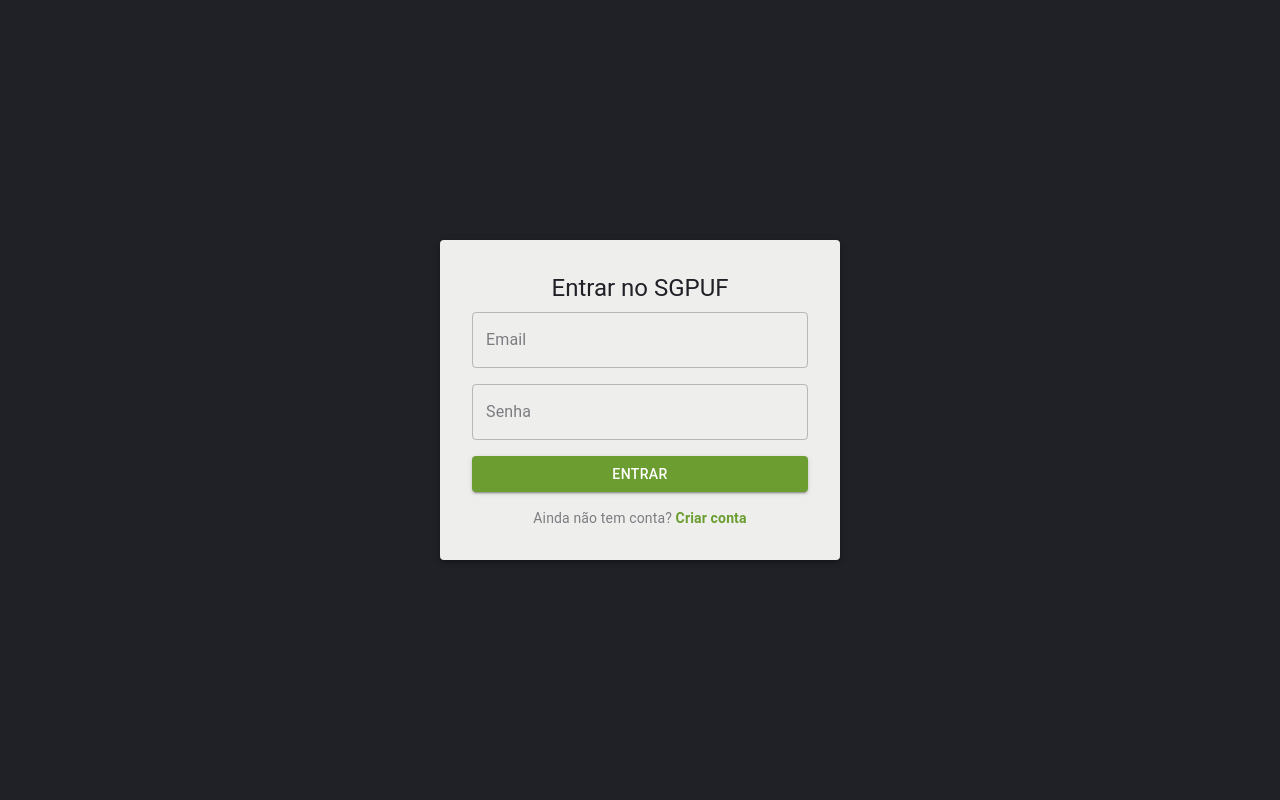
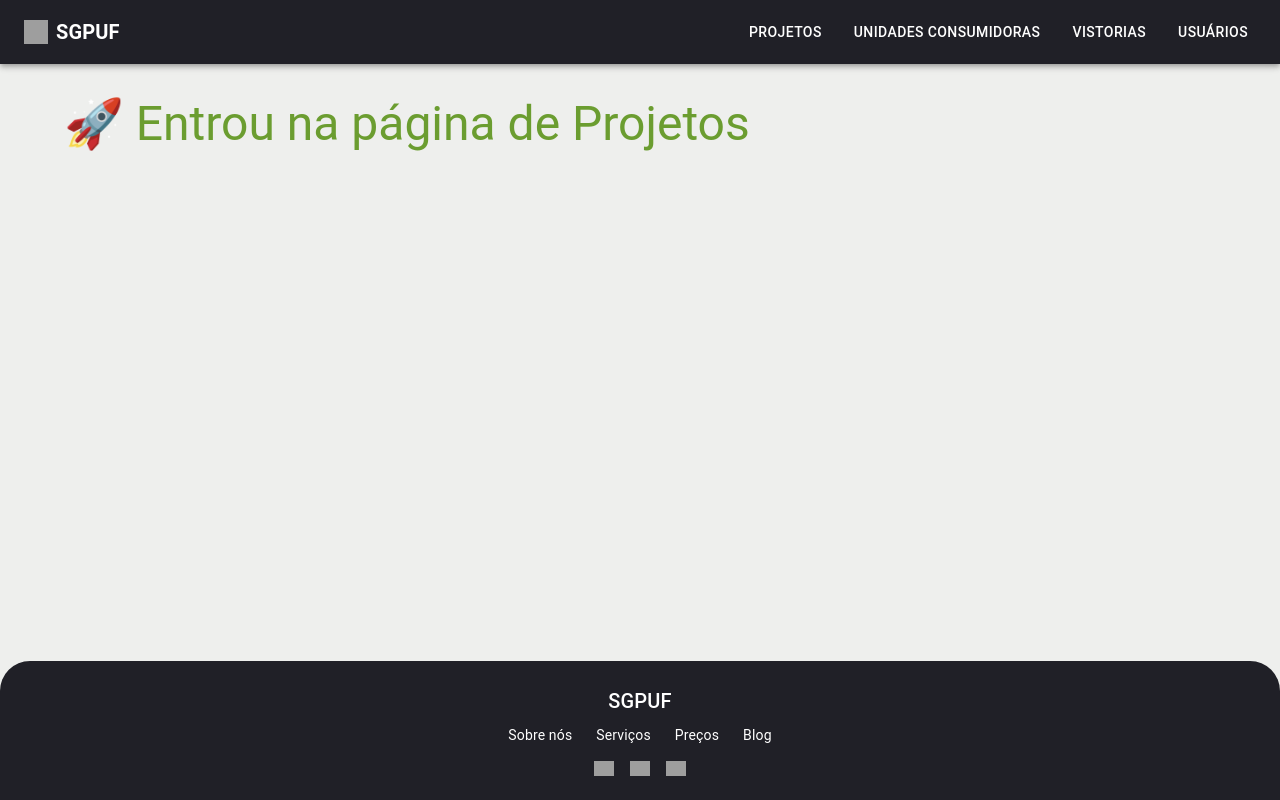
Before and after one commit to Gustavobiz/SGPUF, a React (Vite) app in the folder client/: page /projetos in a window 1280 px wide. Built offline with nearby package versions, Linux system fonts and the light colour scheme; sample sign-in values are in the browser's storage; grey boxes are pictures that could not be loaded.

Commit message:
fix: agora as paginas estão passndo corretamente, mas o login e o cadastro estão desconfigurados

```diff
--- a/client/src/App.jsx
+++ b/client/src/App.jsx
@@ -1,8 +1,6 @@
 // src/App.jsx
-import AuthContainer from "./components/AuthContainer";
+import AppRoutes from "./routes/AppRoutes";
 
-function App() {
-  return <AuthContainer />;
+export default function App() {
+  return <AppRoutes />;
 }
-
-export default App;
--- a/client/src/layouts/Layout.jsx
+++ b/client/src/layouts/Layout.jsx
@@ -1,46 +1,87 @@
-import { Drawer, List, ListItem, ListItemText, Toolbar, AppBar, Typography, CssBaseline, Box } from '@mui/material';
-import { Link } from 'react-router-dom';
-
-const drawerWidth = 240;
+// src/layouts/Layout.jsx
+import {
+  AppBar,
+  Toolbar,
+  Typography,
+  Box,
+  Button,
+  Container,
+} from "@mui/material";
+import { Link as RouterLink, useNavigate } from "react-router-dom";
 
 export default function Layout({ children }) {
+  const navigate = useNavigate();
+
   return (
-    <Box sx={{ display: 'flex' }}>
-      <CssBaseline />
-
-      <AppBar position="fixed" sx={{ zIndex: (theme) => theme.zIndex.drawer + 1 }}>
-        <Toolbar>
-          <Typography variant="h6" noWrap component="div">
-            SGPUF - Sistema Solar
-          </Typography>
+    <Box
+      sx={{
+        bgcolor: "#eeefed",
+        minHeight: "100vh",
+        display: "flex",
+        flexDirection: "column",
+      }}
+    >
+      {/* AppBar superior */}
+      <AppBar position="static" sx={{ bgcolor: "#202027" }}>
+        <Toolbar sx={{ justifyContent: "space-between" }}>
+          <Box sx={{ display: "flex", alignItems: "center", gap: 1 }}>
+            <img src="/logo.svg" alt="Logo SGPUF" width={24} height={24} />
+            <Typography variant="h6" color="#fff" fontWeight="bold">
+              SGPUF
+            </Typography>
+          </Box>
+          <Box sx={{ display: "flex", gap: 2 }}>
+            <Button color="inherit" component={RouterLink} to="/projetos">
+              Projetos
+            </Button>
+            <Button color="inherit" component={RouterLink} to="/unidades">
+              Unidades Consumidoras
+            </Button>
+            <Button color="inherit" component={RouterLink} to="/vistorias">
+              Vistorias
+            </Button>
+            <Button color="inherit" component={RouterLink} to="/usuarios">
+              Usuários
+            </Button>
+          </Box>
         </Toolbar>
       </AppBar>
 
-      <Drawer
-        variant="permanent"
+      {/* Conteúdo */}
+      <Container sx={{ flex: 1, mt: 4 }}>{children}</Container>
+
+      {/* Rodapé */}
+      <Box
         sx={{
-          width: drawerWidth,
-          flexShrink: 0,
-          [`& .MuiDrawer-paper`]: { width: drawerWidth, boxSizing: 'border-box' },
+          bgcolor: "#202027",
+          color: "#fff",
+          p: 3,
+          mt: 6,
+          borderTopLeftRadius: "30px",
+          borderTopRightRadius: "30px",
         }}
       >
-        <Toolbar />
-        <List>
-          <ListItem button component={Link} to="/">
-            <ListItemText primary="Dashboard" />
-          </ListItem>
-          <ListItem button component={Link} to="/projetos">
-            <ListItemText primary="Projetos" />
-          </ListItem>
-          <ListItem button component={Link} to="/clientes">
-            <ListItemText primary="Clientes" />
-          </ListItem>
-        </List>
-      </Drawer>
-
-      <Box component="main" sx={{ flexGrow: 1, p: 3 }}>
-        <Toolbar />
-        {children}
+        <Container
+          sx={{
+            display: "flex",
+            flexDirection: "column",
+            alignItems: "center",
+            gap: 1,
+          }}
+        >
+          <Typography variant="h6">SGPUF</Typography>
+          <Box sx={{ display: "flex", gap: 3 }}>
+            <Typography variant="body2">Sobre nós</Typography>
+            <Typography variant="body2">Serviços</Typography>
+            <Typography variant="body2">Preços</Typography>
+            <Typography variant="body2">Blog</Typography>
+          </Box>
+          <Box sx={{ mt: 1, display: "flex", gap: 2 }}>
+            <img src="/icons/linkedin.svg" width={20} />
+            <img src="/icons/facebook.svg" width={20} />
+            <img src="/icons/twitter.svg" width={20} />
+          </Box>
+        </Container>
       </Box>
     </Box>
   );
--- a/client/src/main.jsx
+++ b/client/src/main.jsx
@@ -1,5 +1,5 @@
 import React from "react";
-import ReactDOM from "react-dom/client";
+import ReactDOM from "react-dom/client"; // ✅ IMPORT NECESSÁRIA
 import App from "./App.jsx";
 import { ThemeProvider } from "@mui/material/styles";
 import CssBaseline from "@mui/material/CssBaseline";
--- a/client/src/pages/Login.jsx
+++ b/client/src/pages/Login.jsx
@@ -19,7 +19,8 @@ export default function Login({ onTrocar }) {
       const { token, tipo } = res.data;
       localStorage.setItem("token", token);
       localStorage.setItem("tipo", tipo);
-      navigate("/dashboard");
+      console.log("Login bem-sucedido. Redirecionando para /projetos");
+      navigate("/projetos");
     } catch (err) {
       setErro("Credenciais inválidas");
     }
--- a/client/src/pages/Projetos.jsx
+++ b/client/src/pages/Projetos.jsx
@@ -1,3 +1,13 @@
+// src/pages/Projetos.jsx
+import Layout from "../layouts/Layout";
+import { Typography } from "@mui/material";
+
 export default function Projetos() {
-  return <h2>Gerenciamento de Projetos</h2>;
+  return (
+    <Layout>
+      <Typography variant="h3" color="primary">
+        🚀 Entrou na página de Projetos
+      </Typography>
+    </Layout>
+  );
 }
--- /dev/null
+++ b/client/src/pages/Unidades.jsx
@@ -0,0 +1,3 @@
+export default function Unidades() {
+  return <div>Unidades</div>;
+}
--- /dev/null
+++ b/client/src/pages/Vistorias.jsx
@@ -0,0 +1,3 @@
+export default function Vistorias() {
+  return <div>Unidades</div>;
+}
--- a/client/src/routes/AppRoutes.jsx
+++ b/client/src/routes/AppRoutes.jsx
@@ -1,29 +1,24 @@
-// src/routes/AppRoutes.jsx
 import { BrowserRouter, Routes, Route, Navigate } from "react-router-dom";
 import Login from "../pages/Login";
-import Dashboard from "../pages/Dashboard";
 import Clientes from "../pages/Clientes";
 import Projetos from "../pages/Projetos";
-
-const tipo = localStorage.getItem("tipo");
-const token = localStorage.getItem("token");
-
-const isAuthenticated = () => !!token;
+import Unidades from "../pages/Unidades";
+import Vistorias from "../pages/Vistorias";
 
 const PrivateRoute = ({ children }) => {
-  return isAuthenticated() ? children : <Navigate to="/" />;
+  const token = localStorage.getItem("token");
+  return token ? children : <Navigate to="/" />;
 };
 
 export default function AppRoutes() {
   return (
-    <BrowserRouter>
     <Routes>
       <Route path="/" element={<Login />} />
       <Route
-          path="/dashboard"
+        path="/projetos"
         element={
           <PrivateRoute>
-              <Dashboard />
+            <Projetos />
           </PrivateRoute>
         }
       />
@@ -36,14 +31,21 @@ export default function AppRoutes() {
         }
       />
       <Route
-          path="/projetos"
+        path="/unidades"
         element={
           <PrivateRoute>
-              <Projetos />
+            <Unidades />
+          </PrivateRoute>
+        }
+      />
+      <Route
+        path="/vistorias"
+        element={
+          <PrivateRoute>
+            <Vistorias />
           </PrivateRoute>
         }
       />
     </Routes>
-    </BrowserRouter>
   );
 }
```
Lines whose indentation alone changed are shown as unchanged.
